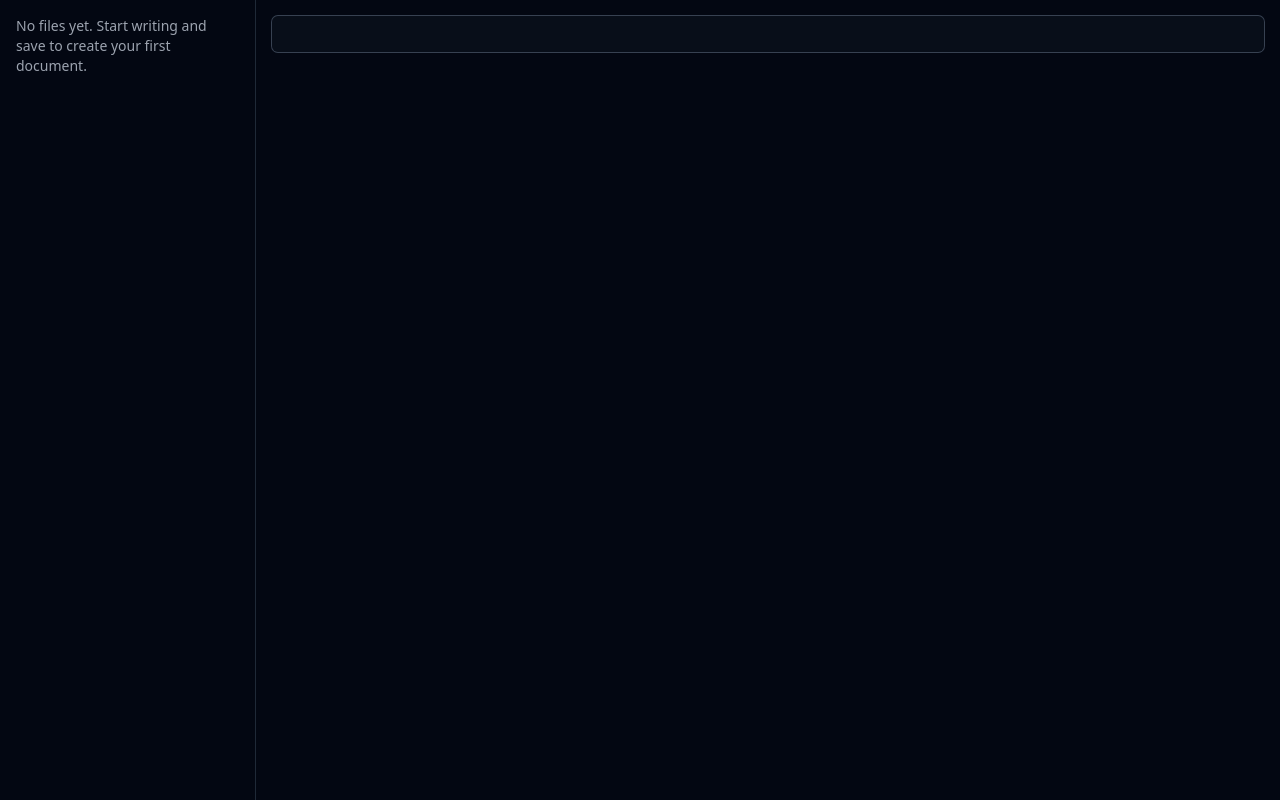
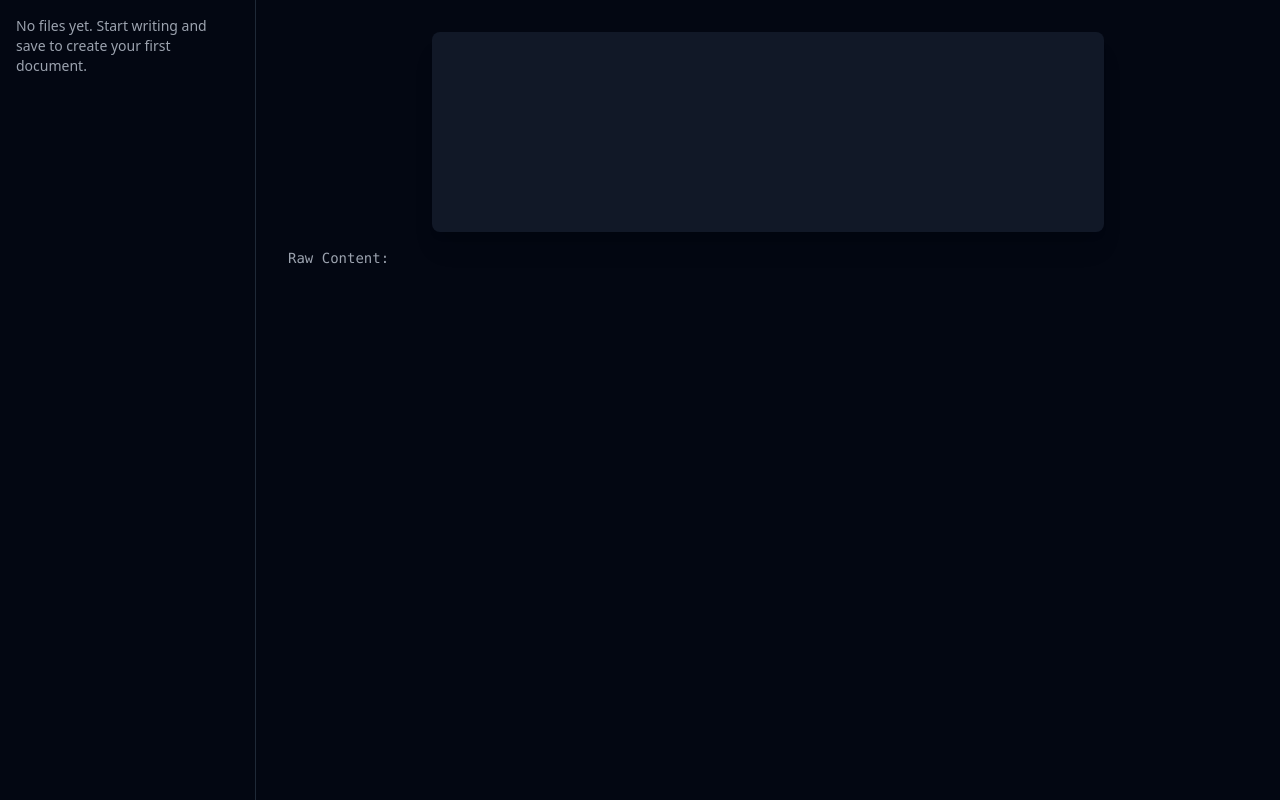
Before and after one commit to sibellavia/margherita, a React (Vite) app: page / in a window 1280 px wide. Built offline with nearby package versions, Linux system fonts and the light colour scheme.

Commit message:
i'm refactoring to make the native feeling better

```diff
--- a/src/App.tsx
+++ b/src/App.tsx
@@ -1,7 +1,7 @@
 import { invoke } from "@tauri-apps/api/core";
 import "./App.css";
 import { useState } from "react";
-import MarkdownEditor from "./components/Editor";
+import Editor from "./components/Editor";
 import FileTree from "./components/FileTree";
 
 function App() {
@@ -29,7 +29,7 @@ function App() {
         />
       </div>
       <div className="flex-1 h-full">
-        <MarkdownEditor onSave={handleSave} filePath={selectedFilePath} />
+        <Editor onSave={handleSave} filePath={selectedFilePath} />
       </div>
     </div>
   );
--- a/src/components/Editor/index.tsx
+++ b/src/components/Editor/index.tsx
@@ -1,439 +1,161 @@
-import React, { useState, useRef, useEffect } from 'react';
-import { invoke } from "@tauri-apps/api/core";
-import { save } from "@tauri-apps/plugin-dialog";
+import { useRef, useEffect, useState } from 'react';
 
-interface EditorProps {
-  onSave?: () => void;
-  filePath?: string;
+interface LineContent {
+  raw: string;      // Raw markdown text
+  rendered: string; // HTML representation
+  isHeading: boolean;
 }
 
-interface FileContent {
-  path: string;
-  content: string;
-}
+const Editor = () => {
+  const editorRef = useRef<HTMLDivElement>(null);
+  // Track raw content for each line
+  const [lines, setLines] = useState<LineContent[]>([{
+    raw: '',
+    rendered: '<br>',
+    isHeading: false
+  }]);
 
-type NodeType = 'paragraph' | 'heading' | 'list_item';
+  // Get raw markdown content for saving
+  const getRawContent = () => {
+    return lines.map(line => line.raw).join('\n');
+  };
 
-interface Node {
-  id: string;
-  type: NodeType;
-  content: string;
-  rawContent: string;
-  level?: number;       // For headings
-  listType?: 'bullet' | 'ordered';
-  listIndent?: number;  // Number of spaces for indentation
-  listNumber?: number;  // For ordered lists
-}
+  const handleKeyDown = (e: React.KeyboardEvent) => {
+    if (!editorRef.current) return;
 
-// Enhanced markdown parser for better heading support
-const parseMarkdown = (text: string, prevNode?: Node): Partial<Node> => {
-  // Heading parsing
-  const headingMatch = text.match(/^(#{1,6})(\s+)(.+?)(\s*)$/);
-  if (headingMatch) {
-    const level = headingMatch[1].length;
-    if (level <= 6) {
-      const content = headingMatch[3].trim();
-      if (content) {
-        return {
-          type: 'heading',
-          level,
-          content,
-          rawContent: text
-        };
+    if (e.key === ' ') {
+      try {
+        const selection = window.getSelection();
+        if (!selection?.rangeCount) return;
+
+        const range = selection.getRangeAt(0);
+        const currentLine = range.startContainer.parentElement;
+        const lineIndex = Array.from(editorRef.current.children).indexOf(currentLine as Element);
+
+        // Check if we're in a line that starts with #
+        if (currentLine && currentLine.textContent?.startsWith('#')) {
+          e.preventDefault();
+
+          const text = currentLine.textContent.slice(1); // Remove the #
+          const rawContent = `# ${text}`; // Preserve raw markdown
+
+          setLines(prev => prev.map((line, i) =>
+            i === lineIndex
+              ? {
+                  raw: rawContent,
+                  rendered: text,
+                  isHeading: true
+                }
+              : line
+          ));
+
+          currentLine.className = 'text-2xl font-bold';
+          currentLine.textContent = text;
+
+          if (currentLine.firstChild) {
+            const newRange = document.createRange();
+            newRange.setStart(currentLine.firstChild, Math.min(1, currentLine.firstChild.textContent?.length || 0));
+            newRange.collapse(true);
+
+            selection.removeAllRanges();
+            selection.addRange(newRange);
+          }
+        }
+      } catch (error) {
+        console.warn('Error handling space key:', error);
       }
     }
-  }
 
-  // List parsing with context
-  const listMatch = text.match(/^(\s*)([-*+]|\d+\.)\s+(.+)$/);
-  if (listMatch) {
-    const [, indent, marker, content] = listMatch;
-    const indentLevel = Math.floor(indent.length / 2);
-    const isOrdered = /^\d+\.$/.test(marker);
+    if (e.key === 'Enter') {
+      try {
+        e.preventDefault();
 
-    if (isOrdered) {
-      let listNumber = parseInt(marker);
+        const selection = window.getSelection();
+        if (!selection?.rangeCount) return;
 
-      if (prevNode?.type === 'list_item' &&
-          prevNode.listType === 'ordered' &&
-          prevNode.listIndent === indentLevel) {
-        listNumber = (prevNode.listNumber || 0) + 1;
+        const range = selection.getRangeAt(0);
+        const currentLine = range.startContainer.parentElement;
+        if (!currentLine) return;
+
+        // Create new line in both DOM and state
+        const newLine = document.createElement('div');
+        newLine.innerHTML = '<br>';
+
+        setLines(prev => [...prev, {
+          raw: '',
+          rendered: '<br>',
+          isHeading: false
+        }]);
+
+        if (currentLine.nextSibling) {
+          editorRef.current.insertBefore(newLine, currentLine.nextSibling);
+        } else {
+          editorRef.current.appendChild(newLine);
+        }
+
+        const newRange = document.createRange();
+        newRange.selectNodeContents(newLine);
+        newRange.collapse(true);
+
+        selection.removeAllRanges();
+        selection.addRange(newRange);
+      } catch (error) {
+        console.warn('Error handling enter key:', error);
       }
-
-      return {
-        type: 'list_item',
-        content: content.trim(),
-        rawContent: text,
-        listType: 'ordered',
-        listIndent: indentLevel,
-        listNumber
-      };
-    }
-
-    return {
-      type: 'list_item',
-      content: content.trim(),
-      rawContent: text,
-      listType: 'bullet',
-      listIndent: indentLevel
-    };
-  }
-
-  return {
-    type: 'paragraph',
-    content: text,
-    rawContent: text
-  };
-};
-
-const FusionLine: React.FC<{
-  node: Node;
-  isActive: boolean;
-  onChange: (text: string) => void;
-  onKeyDown: (e: React.KeyboardEvent) => void;
-  onFocus: () => void;
-  prevNode?: Node;
-}> = React.memo(({ node, isActive, onChange, onKeyDown, onFocus, prevNode }) => {
-  const getHeadingClass = (level?: number) => {
-    switch (level) {
-      case 1: return 'text-5xl font-extrabold text-white tracking-tight';
-      case 2: return 'text-4xl font-bold text-white tracking-tight';
-      case 3: return 'text-3xl font-bold text-white tracking-tight';
-      case 4: return 'text-2xl font-bold text-white tracking-tight';
-      case 5: return 'text-xl font-bold text-white tracking-tight';
-      case 6: return 'text-lg font-bold text-white tracking-tight';
-      default: return 'text-base text-white';
     }
   };
 
-  const renderListItem = (node: Node) => {
-    const indentSize = node.listIndent || 0;
-    const marker = node.listType === 'ordered' ? `${node.listNumber}.` : '•';
+  const handleInput = (e: React.FormEvent) => {
+    if (!editorRef.current) return;
 
-    return (
-      <div className={`
-        flex items-start
-        ${indentSize > 0 ? `ml-${indentSize * 6}` : ''}
-      `}>
-        <span className="w-6 text-gray-500 flex-shrink-0 select-none">
-          {marker}
-        </span>
-        <span className="flex-1">{node.content}</span>
-      </div>
-    );
+    // Update raw content when typing
+    const currentLines = Array.from(editorRef.current.children);
+    setLines(currentLines.map((element, i) => {
+      const content = element.textContent || '';
+      const currentLine = lines[i] || { raw: '', rendered: '', isHeading: false };
+
+      return {
+        ...currentLine,
+        raw: currentLine.isHeading ? `# ${content}` : content,
+        rendered: content
+      };
+    }));
   };
 
-  if (isActive) {
-    return (
-      <input
-        type="text"
-        value={node.rawContent}
-        onChange={(e) => onChange(e.target.value)}
-        onKeyDown={onKeyDown}
-        onFocus={onFocus}
-        className={`
-          w-full bg-transparent px-3 py-1.5
-          focus:outline-none font-mono
-          ${node.type === 'heading' ? getHeadingClass(node.level) : 'text-base'}
-          ${node.type === 'list_item' ? `ml-${(node.listIndent || 0) * 6}` : ''}
-        `}
-        autoFocus
-      />
-    );
-  }
+  // Example save function
+  const saveContent = async () => {
+    const rawMarkdown = getRawContent();
+    console.log('Raw markdown to save:', rawMarkdown);
+    // Here you would implement the actual save to file logic
+  };
 
   return (
-    <div
-      className="px-3 py-1.5 cursor-text"
-      onClick={onFocus}
-    >
-      {node.type === 'heading' ? (
-        <div className={getHeadingClass(node.level)}>
-          {node.content}
-        </div>
-      ) : node.type === 'list_item' ? (
-        renderListItem(node)
-      ) : (
-        <div>{node.content}</div>
-      )}
-    </div>
-  );
-});
+    <div className="min-h-screen bg-gray-950 p-8">
+      <div
+        ref={editorRef}
+        contentEditable
+        suppressContentEditableWarning
+        dangerouslySetInnerHTML={{ __html: '<div><br></div>' }}
+        className="
+          w-full max-w-2xl mx-auto
+          min-h-[200px] p-4
+          bg-gray-900 text-gray-100
+          rounded-lg shadow-xl
+          focus:outline-none
+          [&>div]:min-h-[1.5em]
+        "
+        onKeyDown={handleKeyDown}
+        onInput={handleInput}
+        spellCheck={false}
+      />
 
-const MarkdownEditor: React.FC<EditorProps> = ({ onSave, filePath }) => {
-  const [nodes, setNodes] = useState<Node[]>([
-    { id: '1', type: 'paragraph', content: '', rawContent: '' }
-  ]);
-  const [activeId, setActiveId] = useState<string>('1');
-  const [currentFilePath, setCurrentFilePath] = useState<string>("");
-  const [selection, setSelection] = useState<{
-    start: number;
-    end: number;
-    nodeId: string | null;
-  } | null>(null);
-
-  const editorRef = useRef<HTMLDivElement>(null);
-
-  // Track selection changes
-  useEffect(() => {
-    const handleSelection = () => {
-      const selection = window.getSelection();
-      if (!selection || !editorRef.current?.contains(selection.anchorNode)) {
-        return;
-      }
-
-      // Find the containing node element
-      let element = selection.anchorNode;
-      while (element && !(element instanceof HTMLElement && element.hasAttribute('data-node-id'))) {
-        element = element.parentElement;
-      }
-
-      if (element) {
-        const nodeId = (element as HTMLElement).getAttribute('data-node-id');
-        setSelection({
-          start: selection.anchorOffset,
-          end: selection.focusOffset,
-          nodeId
-        });
-      }
-    };
-
-    document.addEventListener('selectionchange', handleSelection);
-    return () => document.removeEventListener('selectionchange', handleSelection);
-  }, []);
-
-  // Handle selection within a node
-  const handleNodeSelection = (nodeId: string, e: React.SyntheticEvent) => {
-    const element = e.target as HTMLElement;
-    const selection = window.getSelection();
-
-    if (selection && selection.rangeCount > 0) {
-      setSelection({
-        start: selection.anchorOffset,
-        end: selection.focusOffset,
-        nodeId
-      });
-    }
-  };
-
-  const handleNodeChange = (id: string, newContent: string) => {
-    setNodes(prevNodes => {
-      const currentIndex = prevNodes.findIndex(n => n.id === id);
-      const prevNode = currentIndex > 0 ? prevNodes[currentIndex - 1] : undefined;
-
-      if (newContent.trim() === '' && prevNodes[currentIndex].type === 'list_item') {
-        return prevNodes.map(node =>
-          node.id === id
-            ? { ...node, type: 'paragraph', content: '', rawContent: '', listType: undefined, listIndent: undefined }
-            : node
-        );
-      }
-
-      return prevNodes.map(node => {
-        if (node.id === id) {
-          const parsed = parseMarkdown(newContent, prevNode);
-          return { ...node, ...parsed };
-        }
-        return node;
-      });
-    });
-  };
-
-  const handleKeyDown = (e: React.KeyboardEvent, nodeId: string) => {
-    const currentIndex = nodes.findIndex(n => n.id === nodeId);
-    const currentNode = nodes[currentIndex];
-
-    if (currentNode.type === 'list_item') {
-      if (e.key === 'Tab') {
-        e.preventDefault();
-        const newIndent = e.shiftKey
-          ? Math.max(0, (currentNode.listIndent || 0) - 1)
-          : (currentNode.listIndent || 0) + 1;
-
-        setNodes(prevNodes =>
-          prevNodes.map(node => {
-            if (node.id === nodeId) {
-              const spaces = '  '.repeat(newIndent);
-              const listMarker = node.listType === 'ordered' ? '1. ' : '- ';
-              const content = node.content;
-
-              return {
-                ...node,
-                listIndent: newIndent,
-                rawContent: `${spaces}${listMarker}${content}`
-              };
-            }
-            return node;
-          })
-        );
-        return;
-      }
-
-      if (e.key === 'Enter' && currentNode.content.trim() === '') {
-        e.preventDefault();
-        setNodes(prevNodes =>
-          prevNodes.map(node =>
-            node.id === nodeId
-              ? { ...node, type: 'paragraph', listType: undefined, listIndent: undefined, content: '', rawContent: '' }
-              : node
-          )
-        );
-        return;
-      }
-    }
-
-    if (e.key === 'Enter' && !e.shiftKey) {
-      e.preventDefault();
-
-      const newNode: Node = {
-        id: Math.random().toString(36).substr(2, 9),
-        type: currentNode.type === 'list_item' ? 'list_item' : 'paragraph',
-        content: '',
-        rawContent: '',
-        ...(currentNode.type === 'list_item' && {
-          listType: currentNode.listType,
-          listIndent: currentNode.listIndent,
-          listNumber: currentNode.listType === 'ordered' ? (currentNode.listNumber || 0) + 1 : undefined
-        })
-      };
-
-      if (newNode.type === 'list_item') {
-        const spaces = '  '.repeat(newNode.listIndent || 0);
-        const marker = newNode.listType === 'ordered' ? `${newNode.listNumber}. ` : '- ';
-        newNode.rawContent = `${spaces}${marker}`;
-      }
-
-      setNodes(prevNodes => [
-        ...prevNodes.slice(0, currentIndex + 1),
-        newNode,
-        ...prevNodes.slice(currentIndex + 1)
-      ]);
-      setActiveId(newNode.id);
-      return;
-    }
-
-    if (e.key === 'ArrowUp' && currentIndex > 0) {
-      e.preventDefault();
-      setActiveId(nodes[currentIndex - 1].id);
-    }
-
-    if (e.key === 'ArrowDown' && currentIndex < nodes.length - 1) {
-      e.preventDefault();
-      setActiveId(nodes[currentIndex + 1].id);
-    }
-
-    if ((e.metaKey || e.ctrlKey) && e.key === 's') {
-      e.preventDefault();
-      handleSave();
-    }
-
-    if (e.key === 'Backspace' && currentNode.content === '' && nodes.length > 1) {
-      e.preventDefault();
-      const newNodes = nodes.filter((_, i) => i !== currentIndex);
-      setNodes(newNodes);
-      setActiveId(newNodes[Math.max(0, currentIndex - 1)].id);
-    }
-  };
-
-  const handleSave = async () => {
-    try {
-      let filePath = currentFilePath;
-      if (!filePath) {
-        const path = await save({
-          defaultPath: "untitled.md",
-          filters: [{ name: "Markdown", extensions: ["md"] }],
-        });
-
-        if (!path) return;
-        filePath = path;
-        setCurrentFilePath(filePath);
-      }
-
-      const content = nodes.map(node => node.rawContent).join('\n');
-
-      await invoke<string>("save_file", {
-        request: {
-          name: filePath,
-          content: content,
-        },
-      });
-
-      onSave?.();
-    } catch (err) {
-      console.error("Failed to save:", err);
-    }
-  };
-
-  useEffect(() => {
-    const loadFile = async () => {
-      if (!filePath) return;
-
-      try {
-        const file = await invoke<FileContent>("read_file", { path: filePath });
-        setCurrentFilePath(file.path);
-
-        const newNodes = file.content.split('\n')
-          .map(line => ({
-            id: Math.random().toString(36).substr(2, 9),
-            ...parseMarkdown(line)
-          } as Node));
-
-        setNodes(newNodes);
-        setActiveId(newNodes[0].id);
-      } catch (err) {
-        console.error("Failed to load file:", err);
-      }
-    };
-
-    loadFile();
-  }, [filePath]);
-
-  useEffect(() => {
-    const handleKeyDown = (e: KeyboardEvent) => {
-      if ((e.metaKey || e.ctrlKey) && e.key === 's') {
-        e.preventDefault();
-        handleSave();
-      }
-    };
-
-    document.addEventListener('keydown', handleKeyDown);
-    return () => document.removeEventListener('keydown', handleKeyDown);
-  }, [nodes, currentFilePath]);
-
-  return (
-    <div
-      ref={editorRef}
-      className="h-full bg-gray-950 text-gray-100 overflow-auto"
-      onClick={() => editorRef.current?.focus()}
-      tabIndex={-1}
-    >
-      <div className="min-h-full p-4 space-y-0.5">
-        {nodes.map((node, index) => (
-          <div
-            key={node.id}
-            className={`
-              ${node.id === activeId ? 'bg-gray-800/20 ring-1 ring-gray-700' : ''}
-              hover:bg-gray-900/20 transition-colors duration-100
-              rounded-md
-            `}
-            onClick={(e) => {
-              e.stopPropagation();
-              setActiveId(node.id);
-            }}
-          >
-            <FusionLine
-              node={node}
-              isActive={node.id === activeId}
-              onChange={text => handleNodeChange(node.id, text)}
-              onKeyDown={e => handleKeyDown(e, node.id)}
-              onFocus={() => setActiveId(node.id)}
-              prevNode={index > 0 ? nodes[index - 1] : undefined}
-            />
-          </div>
-        ))}
+      {/* Debug info */}
+      <div className="mt-4 text-gray-400 font-mono text-sm">
+        <div>Raw Content:</div>
+        <pre>{getRawContent()}</pre>
       </div>
     </div>
   );
 };
 
-export default MarkdownEditor;
+export default Editor;
```
